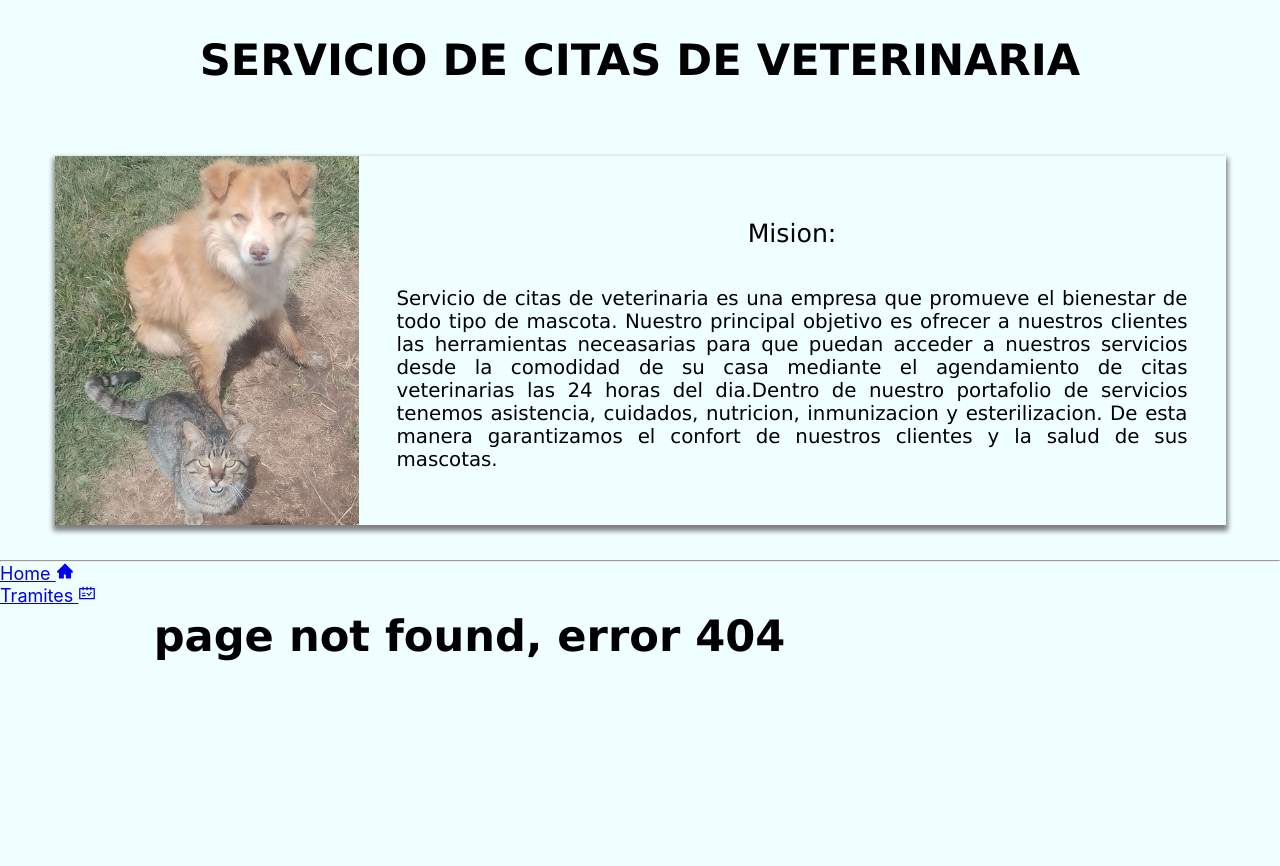
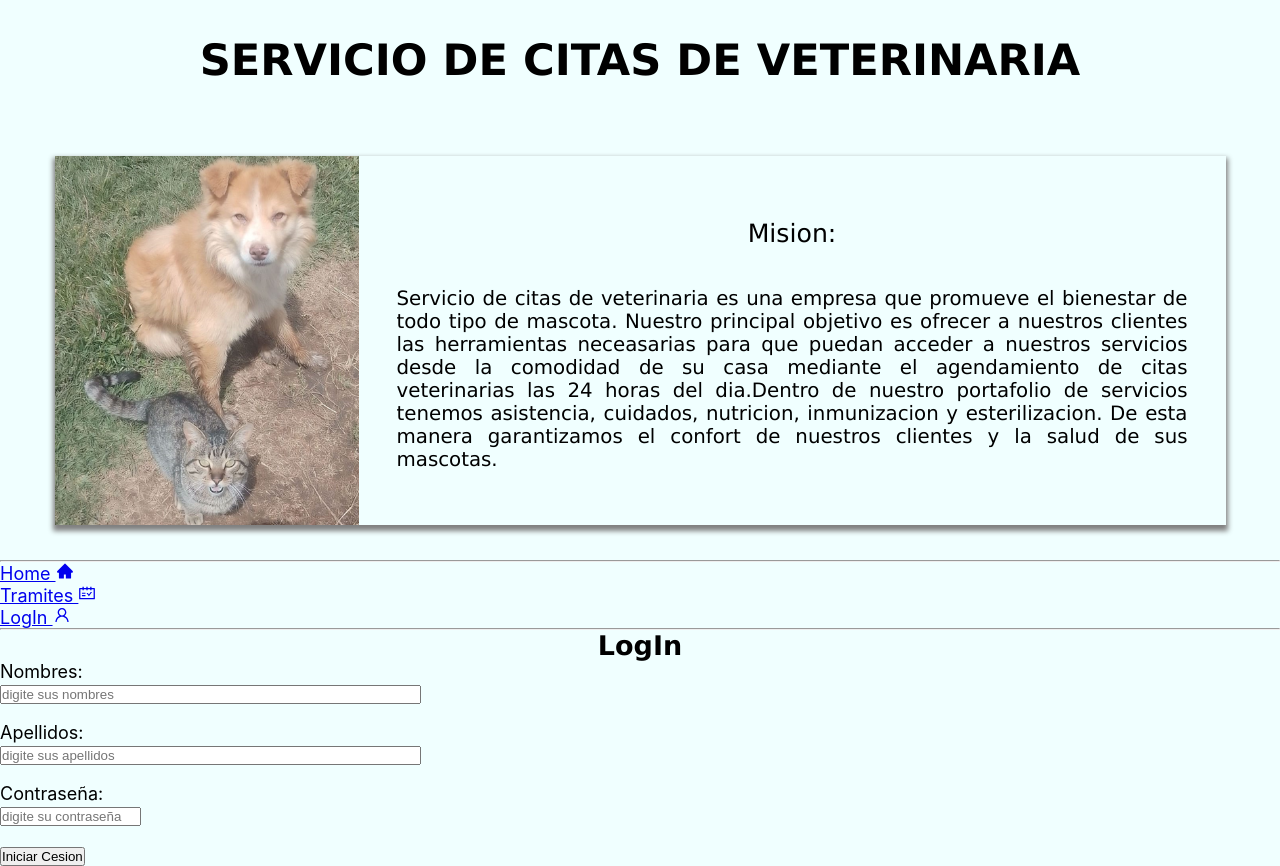
Before and after one commit to victorEmerio5/proyecto-final-g12, a React (Create React App) app: page /LogIn in a window 1280 px wide. Before the commit the page ends 800 px from the top, so only its background shows below. Built offline with nearby package versions, Linux system fonts and the light colour scheme.

Commit message:
formulario Login y sus estilos

```diff
--- a/src/componentes/Layout.jsx
+++ b/src/componentes/Layout.jsx
@@ -2,6 +2,7 @@ import React from 'react';
 import {Outlet, Link} from 'react-router-dom';
 import { AiFillHome } from "react-icons/ai";  //icono react
 import { AiOutlineSchedule } from "react-icons/ai";  //icono react
+import { AiOutlineUser} from "react-icons/ai";
 
 
 //Layout va de la mano con index.js
@@ -18,6 +19,9 @@ const Layout = () => {
             <li>
               <Link to='/tramites'>Tramites {<AiOutlineSchedule />} </Link>
             </li>
+            <li>
+              <Link to='/login'>LogIn {<AiOutlineUser />} </Link>
+            </li>
           </ul>
         </nav>
       </div>
--- a/src/componentes/LogIn.jsx
+++ b/src/componentes/LogIn.jsx
@@ -1,8 +1,10 @@
 import React from 'react';
+import '../hojas-estilos/LogIn.css';
 
 const LogIn = ( {tituloBoton} ) => {
   return (
     <>
+      <hr></hr>
       <h2>LogIn</h2>
       <div className='cont-login'>
         <form>
@@ -19,13 +21,10 @@ const LogIn = ( {tituloBoton} ) => {
 
             <li>
               <label htmlFor='contraseña'>Contraseña:</label> <br/>
-              <input className='contraseña-input' type='text' name='telefono' placeholder='digite su contraseña' size={8}  />
+              <input className='contraseña-input' type='text' name='contraseña' placeholder='digite su contraseña' size={15}  />
             </li>
             <li>
-              <button className='boton-sign-in' type='submit' > {tituloBoton} </button>
-            </li>
-            <li>
-              <button className='boton-sign-up' type='submit' > {tituloBoton} </button>
+              <button className='boton-iniciarCesion' type='submit' > {tituloBoton} </button>
             </li>
           </ul>
         </form>
--- /dev/null
+++ b/src/hojas-estilos/LogIn.css
@@ -0,0 +1,10 @@
+/*estilos del boton iniciar cesion*/
+
+.boton-iniciarCesion {
+  font-family: Arial, Helvetica, sans-serif;
+}
+
+.boton-iniciarCesion:hover {
+  cursor: pointer;
+  font-size: larger;
+}
--- a/src/index.js
+++ b/src/index.js
@@ -7,6 +7,7 @@ import Layout from './componentes/Layout.jsx';
 import Home from './componentes/Home.jsx';
 import NoPage from './componentes/NoPage.jsx';
 import Tramites from './componentes/Tramites.jsx';
+import LogIn from './componentes/LogIn';
 
 //componente NavBar: es la barra de navegacion de nuestra pagina
 
@@ -17,6 +18,7 @@ export default function NavBar () {
           <Route path='/' element={<Layout />}>
             <Route index element={<Home />} />
             <Route path='tramites' element={<Tramites />} />
+            <Route path='LogIn' element={<LogIn tituloBoton='Iniciar Cesion' />} />
             <Route path='*' element={<NoPage />}/>
           </Route>
         </Routes>
```
